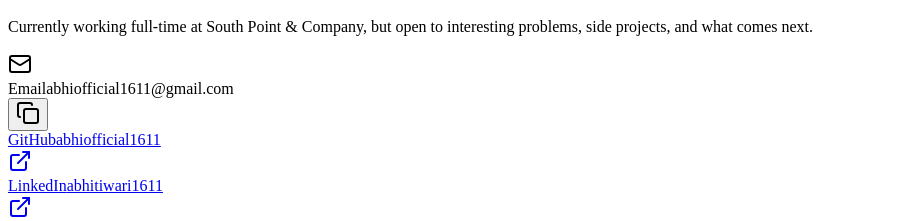
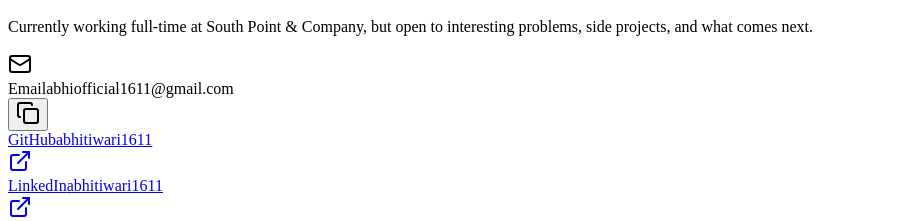
Before and after one commit to abhitiwari1611/portfolio, a React (Vite) app: page / in a window 1280 px wide. Shown: the part 11081-11302 px from the top of the page, without its empty margins (0-899 px from the left). Built offline with nearby package versions, Linux system fonts and the light colour scheme; the HTML template or start-up script is replaced by a standard one.

Commit message:
update: change GitHub username from abhiofficial1611 to abhitiwari1611

```diff
--- a/public/resume.html
+++ b/public/resume.html
@@ -244,7 +244,7 @@
                 <span class="divider">|</span>
                 <a href="https://www.linkedin.com/in/abhitiwari1611/" target="_blank">LinkedIn</a>
                 <span class="divider">|</span>
-                <a href="https://github.com/abhiofficial1611" target="_blank">GitHub</a>
+                <a href="https://github.com/abhitiwari1611" target="_blank">GitHub</a>
             </div>
         </header>
 
--- a/src/components/Contact.jsx
+++ b/src/components/Contact.jsx
@@ -101,7 +101,7 @@ function Contact() {
 
             {/* GitHub */}
             <a
-              href="https://github.com/abhiofficial1611"
+              href="https://github.com/abhitiwari1611"
               target="_blank"
               rel="noopener noreferrer"
               className="contact-item link-item"
@@ -111,7 +111,7 @@ function Contact() {
               </div>
               <div className="contact-details">
                 <span className="contact-label">GitHub</span>
-                <span className="contact-value">abhiofficial1611</span>
+                <span className="contact-value">abhitiwari1611</span>
               </div>
               <div className="copy-action-btn">
                 <i data-lucide="external-link"></i>
--- a/src/components/Footer.jsx
+++ b/src/components/Footer.jsx
@@ -10,7 +10,7 @@ function Footer() {
   ];
 
   const externalLinks = [
-    { label: 'GitHub', href: 'https://github.com/abhiofficial1611' },
+    { label: 'GitHub', href: 'https://github.com/abhitiwari1611' },
     { label: 'LinkedIn', href: 'https://www.linkedin.com/in/abhitiwari1611/' },
     { label: 'Email', href: 'mailto:abhiofficial1611@gmail.com' },
     { label: 'Resume (PDF)', href: '/AbhishekTiwari_SoftwareEngineer.pdf' },
--- a/src/components/Projects.jsx
+++ b/src/components/Projects.jsx
@@ -18,7 +18,7 @@ function Projects() {
         { icon: 'layers', text: 'Matches across 5,000+ titles' },
       ],
       tech: ['Python', 'TensorFlow', 'Flask', 'React', 'REST API'],
-      github: 'https://github.com/abhiofficial1611/netflix-recommendation',
+      github: 'https://github.com/abhitiwari1611/netflix-recommendation',
     },
     {
       id: 2,
@@ -31,7 +31,7 @@ function Projects() {
         { icon: 'binary', text: '15+ custom text features engineered' },
       ],
       tech: ['Python', 'TensorFlow', 'Scikit-learn', 'NLP'],
-      github: 'https://github.com/abhiofficial1611/fake-news-detector',
+      github: 'https://github.com/abhitiwari1611/fake-news-detector',
     },
     {
       id: 3,
@@ -44,7 +44,7 @@ function Projects() {
         { icon: 'expand', text: '63× dataset augmentation' },
       ],
       tech: ['Python', 'TensorFlow / Keras', 'MobileNet', 'Streamlit', 'Grad-CAM'],
-      github: 'https://github.com/abhiofficial1611/fabric-classification-cnn',
+      github: 'https://github.com/abhitiwari1611/fabric-classification-cnn',
     },
   ];
 
@@ -57,7 +57,7 @@ function Projects() {
       badge: 'Stress Index Mapping',
       desc: 'Looked at Aadhaar enrolment and update data across districts to flag regions under the most operational pressure using a custom stress index.',
       tech: ['Python', 'Pandas', 'Matplotlib', 'Seaborn'],
-      github: 'https://github.com/abhiofficial1611/aadhaar-stress-analysis',
+      github: 'https://github.com/abhitiwari1611/aadhaar-stress-analysis',
     },
     {
       id: 5,
@@ -66,7 +66,7 @@ function Projects() {
       badge: '1,470+ records',
       desc: 'Used IBM\'s HR dataset to find out why employees leave — analysing overtime, tenure, and work-life balance to surface the highest-risk employee groups.',
       tech: ['SQL', 'Python', 'Pandas', 'Excel'],
-      github: 'https://github.com/abhiofficial1611/employee-attrition-ibm',
+      github: 'https://github.com/abhitiwari1611/employee-attrition-ibm',
     },
     {
       id: 6,
@@ -75,7 +75,7 @@ function Projects() {
       badge: '~70% faster reporting',
       desc: 'Built Power BI dashboards for month-over-month performance tracking and revenue forecasting, plus automated data cleaning pipelines so data goes in clean each time.',
       tech: ['Power BI', 'Python', 'Power Query', 'Regression'],
-      github: 'https://github.com/abhiofficial1611/business-analytics-dashboard',
+      github: 'https://github.com/abhitiwari1611/business-analytics-dashboard',
     },
   ];
 
```
